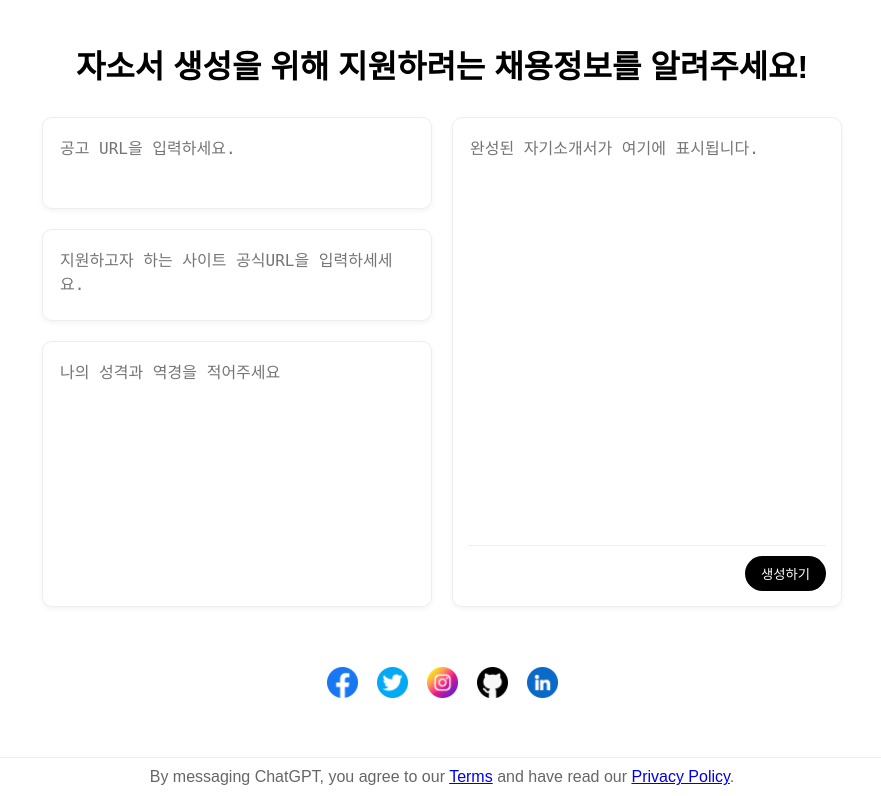
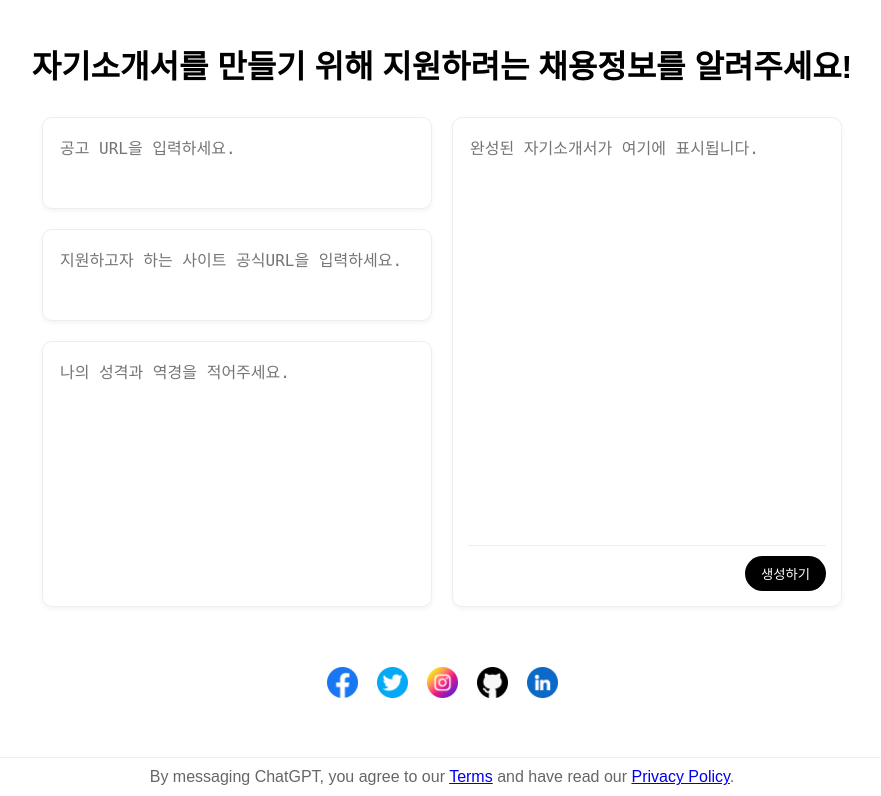
Before and after one commit to CV-Factory/CVFactoryForLocal, a Django app: template templates/index.html in a window 1280 px wide. Shown: the part 68-864 px from the top of the page, without its empty margins (198-1079 px from the left). Run offline with Django 3.2, Linux system fonts and the light colour scheme; the template is opened without the code that fills it, so the values that code supplies are empty; some libraries are stand-ins or nearby versions.

Commit message:
오타 및 requirements 고침

```diff
--- a/requirements.txt
+++ b/requirements.txt
@@ -23,6 +23,7 @@ pandas==1.5.3
 
 # AI API
 # openai>=1.0.0  # OpenAI API 대신 Groq 사용
+groq>=0.4.0  # Adding Groq API client
 
 # 유틸리티
 six==1.16.0
--- a/templates/index.html
+++ b/templates/index.html
@@ -35,7 +35,7 @@
 
 <main>
 
-  <h1>자소서 생성을 위해 지원하려는 채용정보를 알려주세요!</h1>
+  <h1>자기소개서를 만들기 위해 지원하려는 채용정보를 알려주세요!</h1>
 
   <!-- 전체 화면 블러 & 로딩 애니메이션 -->
   <div id="loading-overlay" style="display: none;">
@@ -58,12 +58,12 @@
 
       <!-- 프롬프트 2 -->
       <div class="chat-box small-prompt">
-        <textarea id="company_url" placeholder="지원하고자 하는 사이트 공식URL을 입력하세세요."></textarea>
+        <textarea id="company_url" placeholder="지원하고자 하는 사이트 공식URL을 입력하세요."></textarea>
       </div>
 
       <!-- 프롬프트 3 -->
       <div class="chat-box">
-        <textarea id="user_story" placeholder="나의 성격과 역경을 적어주세요"></textarea>
+        <textarea id="user_story" placeholder="나의 성격과 역경을 적어주세요."></textarea>
       </div>
     </div>
 
```
